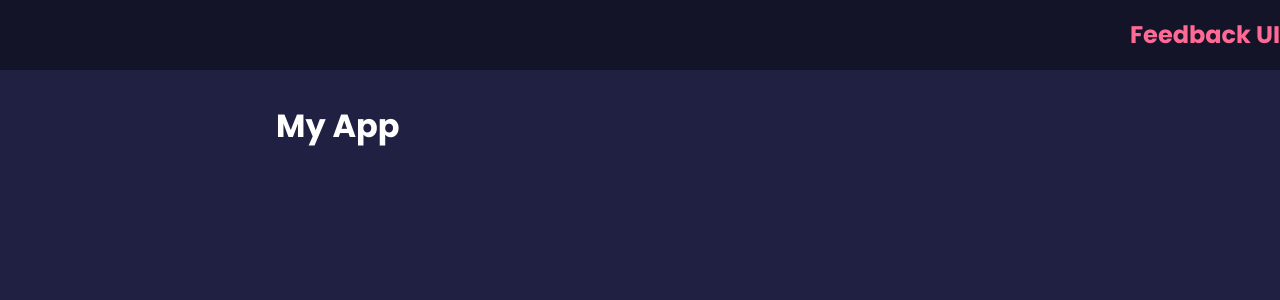
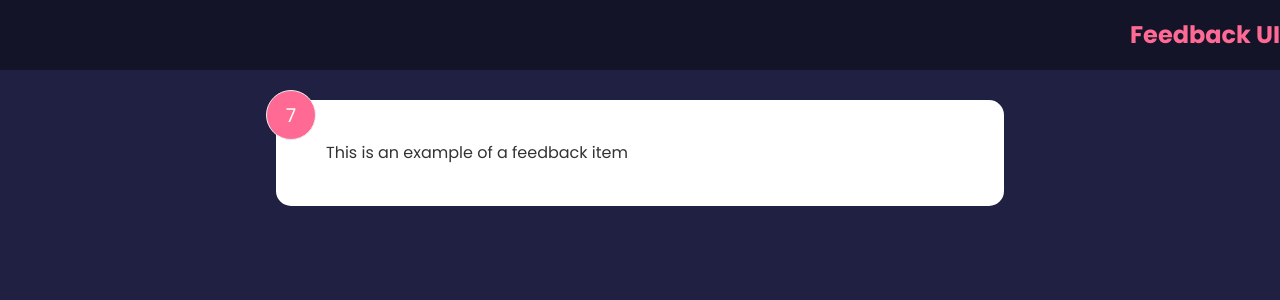
Before and after one commit to donaldo74/feedback-app, a React (Create React App) app: page / in a window 1280 px wide. Shown: the top 300 px of the page. Built offline with nearby package versions, Linux system fonts and the light colour scheme.

Commit message:
Update App.js

```diff
--- a/src/App.js
+++ b/src/App.js
@@ -1,11 +1,12 @@
 import Header from "./components/Header"
+import FeedbackItem from "./components/FeedbackItem"
 
 function App () {
   return (
     <>
       <Header />
       <div className="container">
-        <h1>My App</h1>
+        <FeedbackItem />
       </div>
     </>
   )
```
